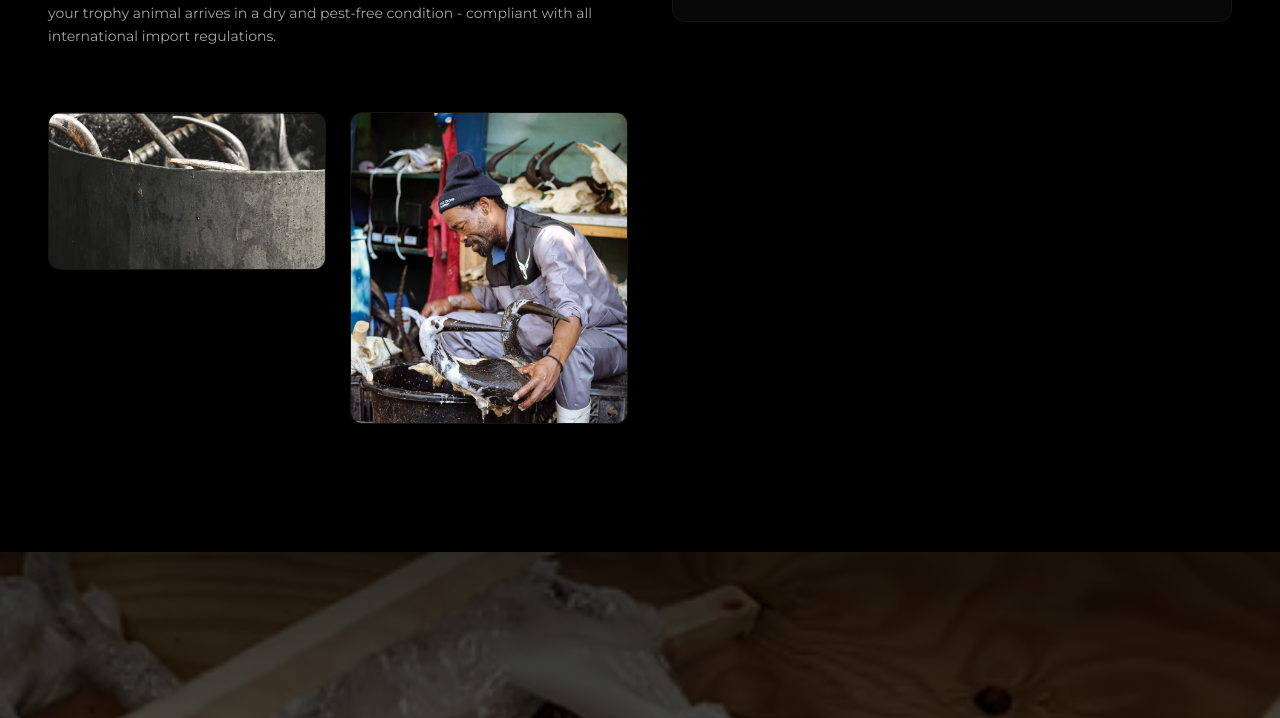
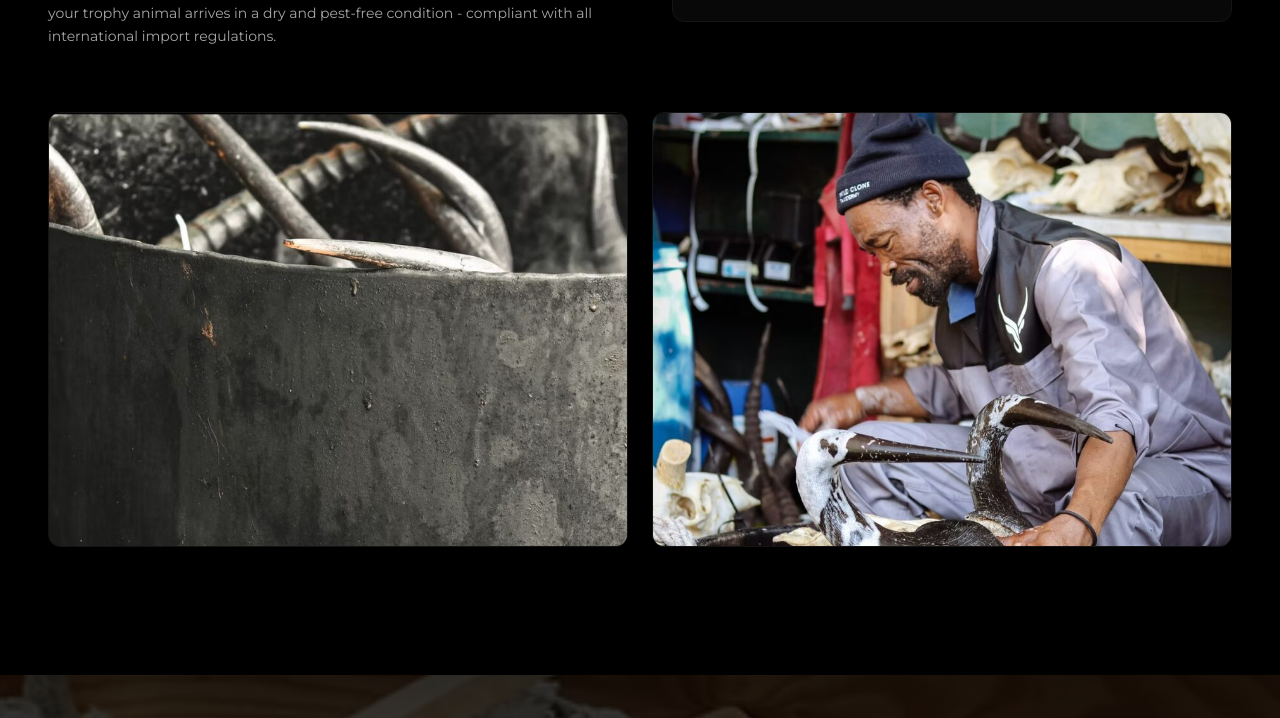
Before and after one commit to Dan-streamlinesolutions/wildclone-taxidermy, a React (Vite) app: page /services/dip-pack in a window 1280 px wide. Shown: the part 613-1331 px from the top of the page. Built offline with nearby package versions, Linux system fonts and the light colour scheme; the HTML template or start-up script is replaced by a standard one; a web font is replaced by a local one.

Commit message:
fix(services): update tanning and dip-pack gallery grid layout

```diff
--- a/src/pages/ServiceDetail.tsx
+++ b/src/pages/ServiceDetail.tsx
@@ -245,10 +245,10 @@ const ServiceDetail = () => {
 
           {/* Custom Gallery Rendering */}
           {service.customGallery && service.customGallery.length > 0 && (
-            <div className={`mt-12 ${["tanning", "dip-pack", "leatherworks", "global-shipping", "wyldecraft"].includes(slug || "") ? "columns-1 sm:columns-2 lg:columns-3 xl:columns-4 gap-6 space-y-6" : "flex flex-col gap-8"}`}>
+            <div className={`mt-12 ${slug === "wyldecraft" ? "columns-1 sm:columns-2 lg:columns-3 xl:columns-4 gap-6 space-y-6" : ["tanning", "dip-pack", "leatherworks", "global-shipping"].includes(slug || "") ? `grid grid-cols-1 sm:grid-cols-2 ${service.customGallery.length === 3 ? "lg:grid-cols-3" : service.customGallery.length === 2 ? "lg:grid-cols-2" : "lg:grid-cols-4"} gap-6` : "flex flex-col gap-8"}`}>
               {service.customGallery.map((src, i) => (
-                <AnimatedSection key={i} delay={i * 0.1} scale className="break-inside-avoid">
-                  <img src={src} className="w-full h-auto rounded-xl object-contain border border-border" alt={`${service.title} custom gallery image ${i + 1}`} />
+                <AnimatedSection key={i} delay={i * 0.1} scale className={slug === "wyldecraft" ? "break-inside-avoid" : "h-full"}>
+                  <img src={src} className={`w-full ${slug === "wyldecraft" ? "h-auto object-contain" : "h-full aspect-[4/3] object-cover"} rounded-xl border border-border`} alt={`${service.title} custom gallery image ${i + 1}`} />
                 </AnimatedSection>
               ))}
             </div>
```
